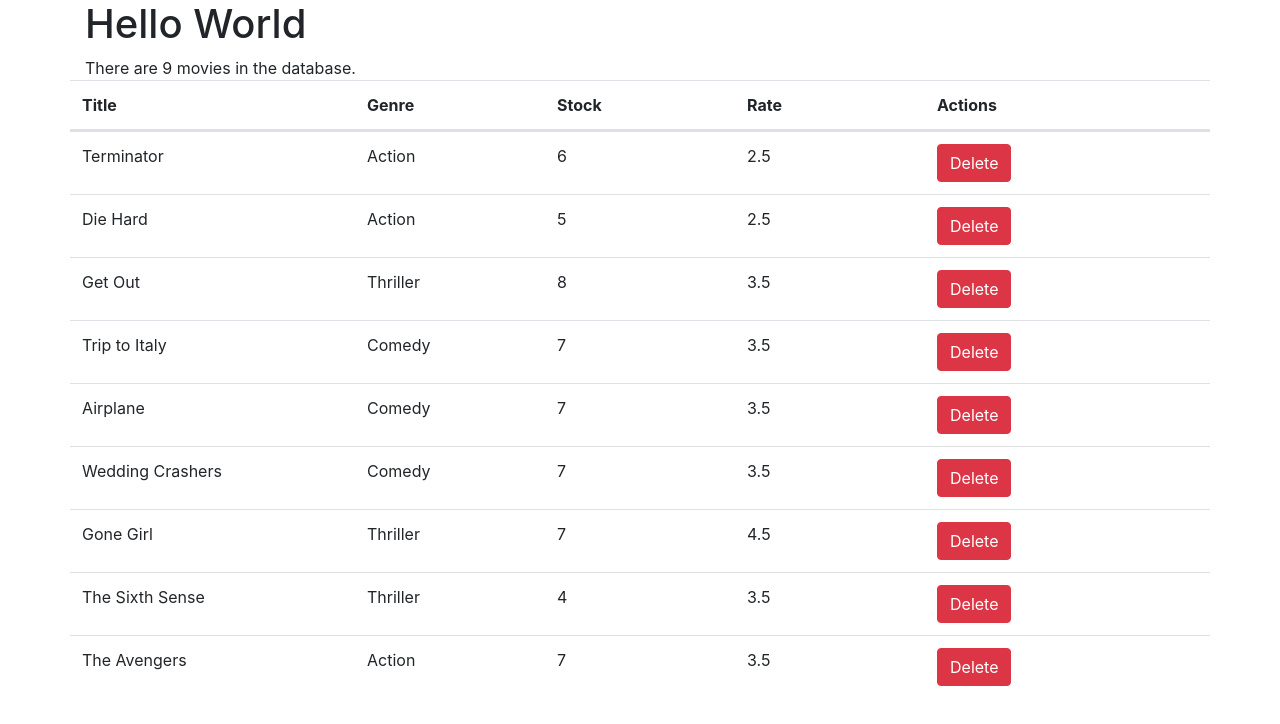
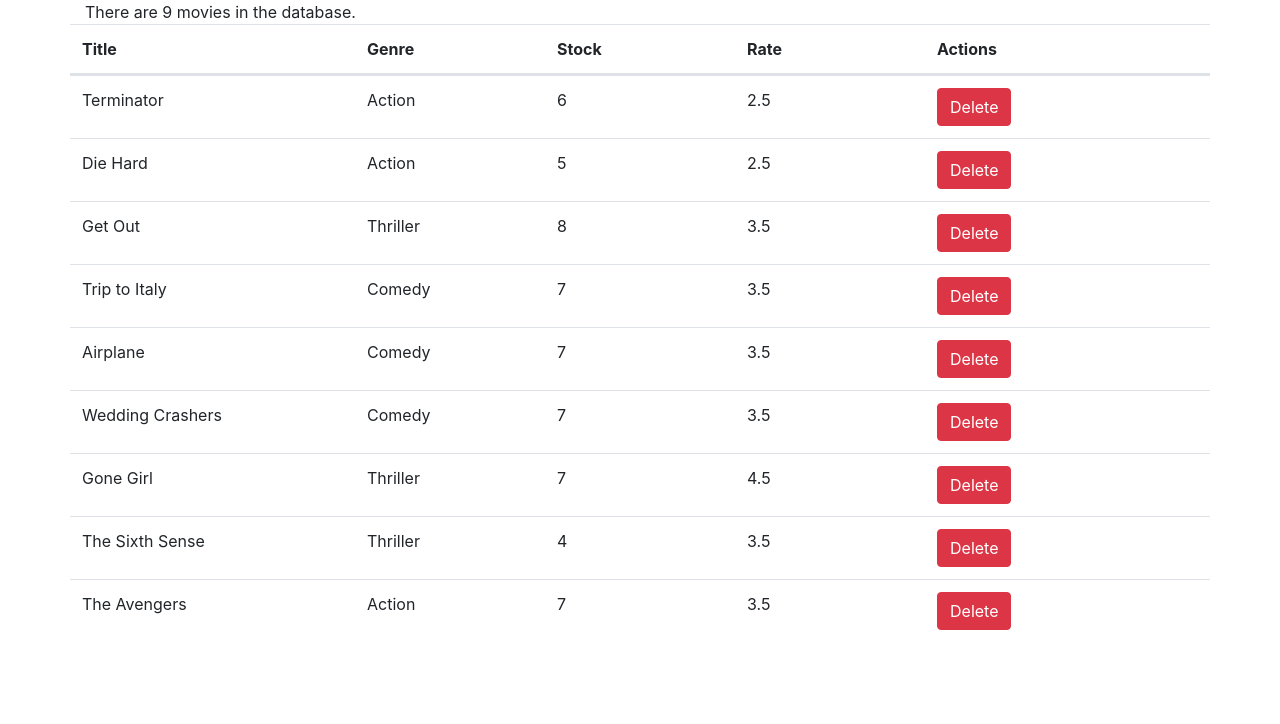
Before and after one commit to omkarubale/Vidly-Project, a React (Create React App) app in the folder vidly/: page / in a window 1280 px wide. Shown: the top 724 px of the page. Built offline with nearby package versions, Linux system fonts and the light colour scheme.

Commit message:
EXCERCISE: Completed Components Exercise

```diff
--- a/vidly/src/App.js
+++ b/vidly/src/App.js
@@ -1,25 +1,12 @@
 import React, { Component } from "react";
 import "./App.css";
-import { getMovies } from "../src/services/fakeMovieService";
+import Movies from "./components/movies";
 
 class App extends Component {
-    state = {
-        movies: getMovies(),
-        movieCount: getMovies().length
-    };
-
-    showNumberOfMovies = number => {
-        let moviesCountDisplay = "There are ";
-        moviesCountDisplay += number === 0 ? "no" : number;
-        return moviesCountDisplay + " movies in the database.";
-    };
-
     render() {
         return (
             <main className="container">
-                <h1>Hello World</h1>
-                <span>{this.showNumberOfMovies(this.state.movieCount)}</span>
-                <div id="tableDiv" />
+                <Movies />
             </main>
         );
     }
--- /dev/null
+++ b/vidly/src/components/movies.jsx
@@ -0,0 +1,79 @@
+import React, { Component } from "react";
+import "bootstrap/dist/css/bootstrap.css";
+import "font-awesome/css/font-awesome.css";
+import { getMovies } from "../services/fakeMovieService";
+
+class Movies extends Component {
+    state = {
+        movies: getMovies(),
+        movieCount: getMovies().length
+    };
+
+    handleDelete = movieId => {
+        const newState = this.state;
+        const index = newState.movies.findIndex(a => a._id === movieId);
+        if (index === -1) return;
+        newState.movies.splice(index, 1);
+        newState.movieCount--;
+        this.setState(newState);
+    };
+
+    showNumberOfMovies = number => {
+        let moviesCountDisplay = "There are ";
+        moviesCountDisplay += number === 0 ? "no" : number;
+        return moviesCountDisplay + " movies in the database.";
+    };
+
+    // renderRows = movies => {
+    //     return;
+    // };
+
+    render() {
+        return (
+            <React.Fragment>
+                <span>{this.showNumberOfMovies(this.state.movieCount)}</span>
+                <table className="table">
+                    <thead>
+                        <tr className="row">
+                            <th className="col-md-3">Title</th>
+                            <th className="col-md-2">Genre</th>
+                            <th className="col-md-2">Stock</th>
+                            <th className="col-md-2">Rate</th>
+                            <th className="col-md-3">Actions</th>
+                        </tr>
+                    </thead>
+                    <tbody>
+                        {this.state.movies.map(movie => {
+                            return (
+                                <tr key={movie._id} className="row">
+                                    <td className="col-md-3">{movie.title}</td>
+                                    <td className="col-md-2">
+                                        {movie.genre.name}
+                                    </td>
+                                    <td className="col-md-2">
+                                        {movie.numberInStock}
+                                    </td>
+                                    <td className="col-md-2">
+                                        {movie.dailyRentalRate}
+                                    </td>
+                                    <td className="col-md-3">
+                                        <button
+                                            onClick={() => {
+                                                this.handleDelete(movie._id);
+                                            }}
+                                            className="btn btn-danger"
+                                        >
+                                            Delete
+                                        </button>
+                                    </td>
+                                </tr>
+                            );
+                        })}
+                    </tbody>
+                </table>
+            </React.Fragment>
+        );
+    }
+}
+
+export default Movies;
--- a/vidly/src/components/table.jsx
+++ /dev/null
@@ -1,62 +0,0 @@
-import React, { Component } from "react";
-import "bootstrap/dist/css/bootstrap.css";
-import "font-awesome/css/font-awesome.css";
-import { getMovies, deleteMovie } from "../services/fakeMovieService";
-
-class TableOfMovies extends Component {
-    state = {
-        movies: getMovies()
-    };
-
-    handleDelete = movieId => {
-        const newState = this.state;
-        const index = newState.movies.findIndex(a => a._id === movieId);
-        if (index === -1) return;
-        newState.movies.splice(index, 1);
-        this.setState(newState);
-    };
-
-    renderRows = movies => {
-        return movies.map(movie => {
-            return (
-                <tr key={movie._id} className="row">
-                    <td className="col-md-3">{movie.title}</td>
-                    <td className="col-md-2">{movie.genre.name}</td>
-                    <td className="col-md-2">{movie.numberInStock}</td>
-                    <td className="col-md-2">{movie.dailyRentalRate}</td>
-                    <td className="col-md-3">
-                        <button
-                            onClick={() => {
-                                this.handleDelete(movie._id);
-                            }}
-                            className="btn btn-danger"
-                        >
-                            Delete
-                        </button>
-                    </td>
-                </tr>
-            );
-        });
-    };
-
-    render() {
-        return (
-            <React.Fragment>
-                <table className="table">
-                    <thead>
-                        <tr className="row">
-                            <th className="col-md-3">Title</th>
-                            <th className="col-md-2">Genre</th>
-                            <th className="col-md-2">Stock</th>
-                            <th className="col-md-2">Rate</th>
-                            <th className="col-md-3">Actions</th>
-                        </tr>
-                    </thead>
-                    <tbody>{this.renderRows(this.state.movies)}</tbody>
-                </table>
-            </React.Fragment>
-        );
-    }
-}
-
-export default TableOfMovies;
--- a/vidly/src/index.js
+++ b/vidly/src/index.js
@@ -5,12 +5,11 @@ import App from "./App";
 import * as serviceWorker from "./serviceWorker";
 import "bootstrap/dist/css/bootstrap.css";
 import "font-awesome/css/font-awesome.css";
-import Table from "./components/table";
+import Table from "./components/movies";
 
 ReactDOM.render(<App />, document.getElementById("root"));
-ReactDOM.render(<Table />, document.getElementById("tableDiv"));
 
 // If you want your app to work offline and load faster, you can change
 // unregister() to register() below. Note this comes with some pitfalls.
 // Learn more about service workers: https://bit.ly/CRA-PWA
-serviceWorker.unregister();
+serviceWorker.register();
```
